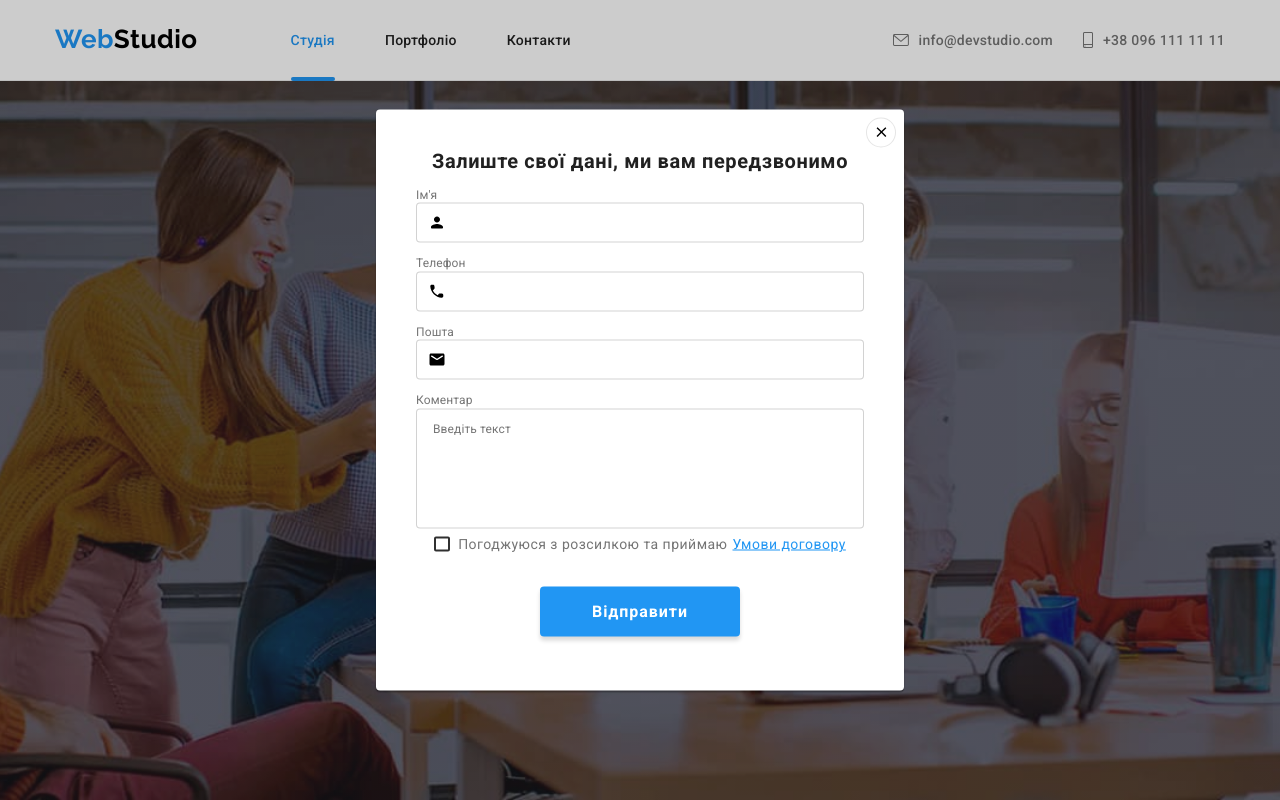
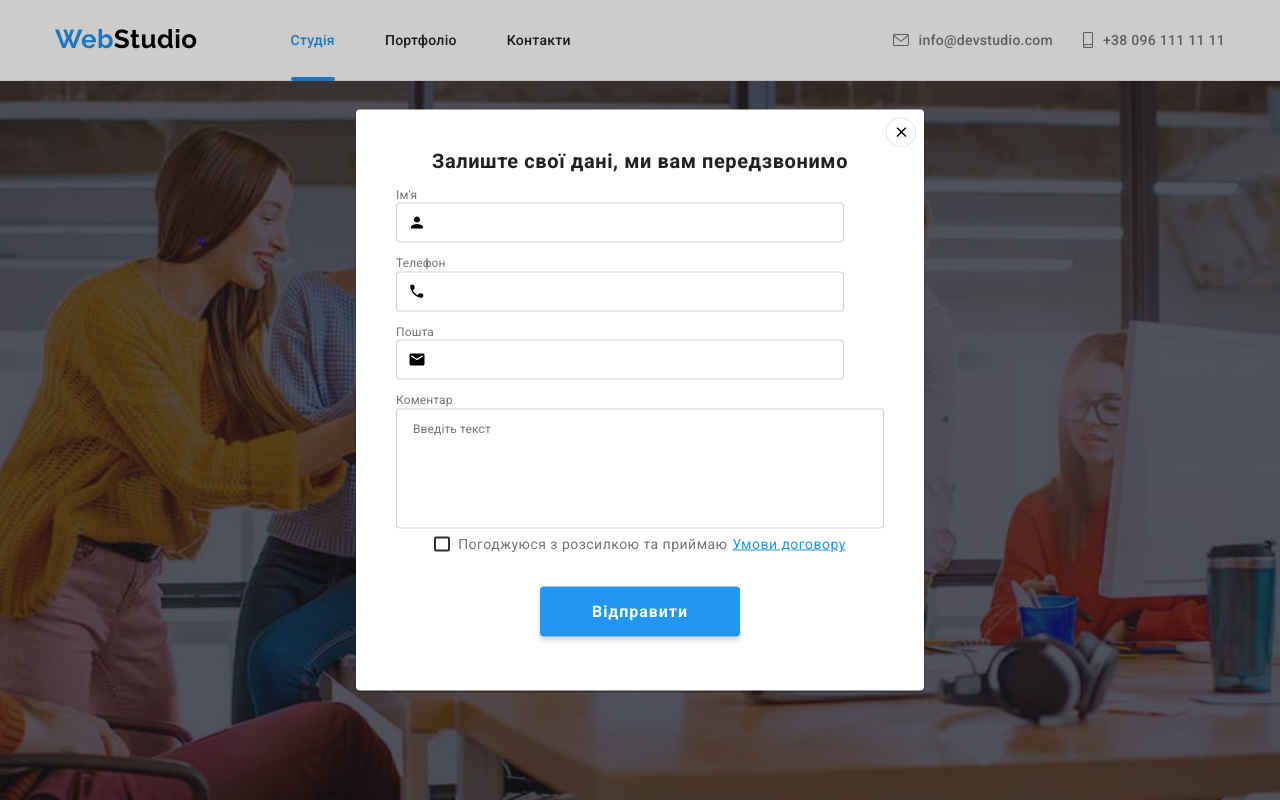
Before and after one commit to Danyashe/goit-markup-hw-08, a plain HTML site: page index.html in a window 1280 px wide. Both pictures are taken after a click on the button "Замовити послугу". Shown: the top 800 px of the page. Drawn offline with nearby package versions, Linux system fonts and the light colour scheme; files that its build step writes are made by us from their sources.

Commit message:
first config

```diff
--- a/sass/layouts/_modal.scss
+++ b/sass/layouts/_modal.scss
@@ -21,7 +21,7 @@
   border-radius: 4px;
   padding: 40px;
   @include desktop {
-    width: 528px;
+    width: 568px;
   }
 }
 
```
Also changed, not shown: images/close.svg (added).
